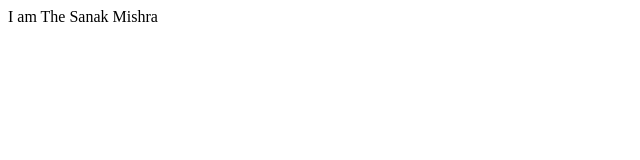
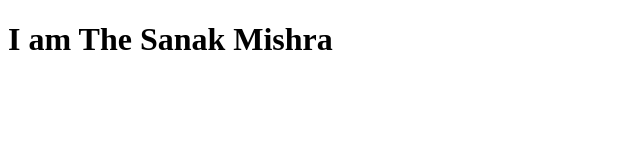
Before and after one commit to SanakMishra/sanakmishra.github.io, a plain HTML site: page index.html in a window 1280 px wide. Shown: the whole page, without its empty margins (0-640 px from the left). Drawn offline with Linux system fonts and the light colour scheme.

Commit message:
Update index.html

```diff
--- a/index.html
+++ b/index.html
@@ -6,6 +6,6 @@
     <title>Hello!</title>
 </head>
 <body>
-  I am The Sanak Mishra
+  <h1>I am The Sanak Mishra</h1>
 </body>
 </html>
```
